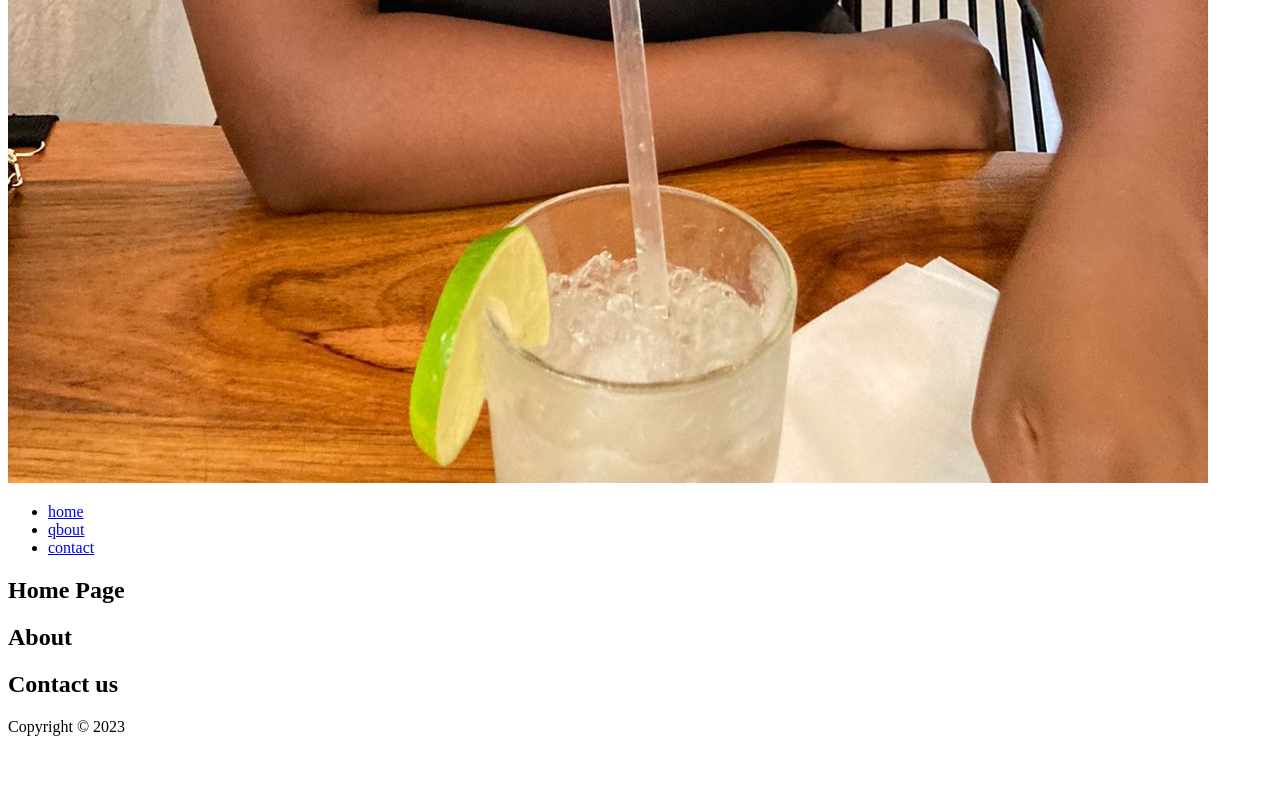
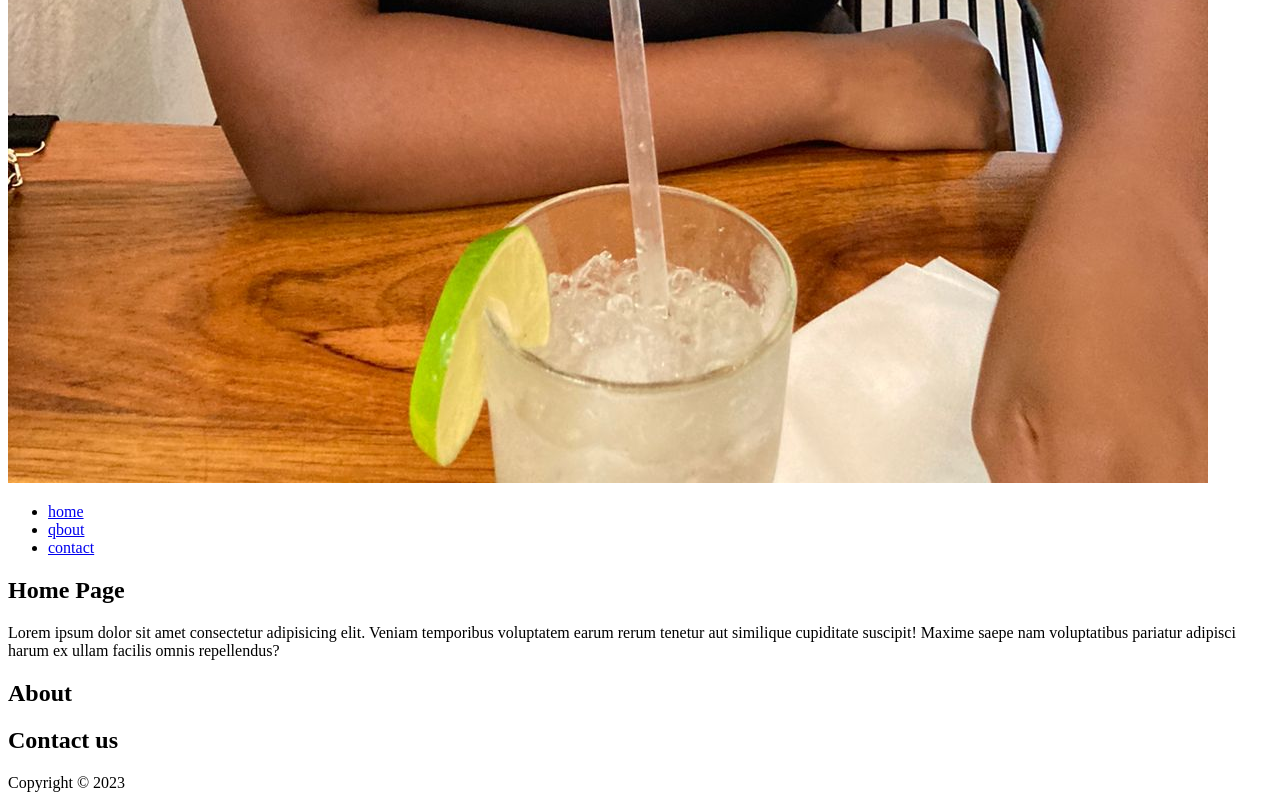
Before and after one commit to Siyamanga-zw/practicefile20-04-repo, a plain HTML site: page index.html in a window 1280 px wide. Shown: the part 1125-1925 px from the top of the page. Before the commit the page ends 1869 px from the top, so only its background shows below. Drawn offline with Linux system fonts and the light colour scheme.

Commit message:
added lorem

```diff
--- a/index.html
+++ b/index.html
@@ -20,6 +20,9 @@
     </header>
         <main>
             <section id="home"><h2>Home Page</h2>
+                <p>Lorem ipsum dolor sit amet consectetur adipisicing elit. Veniam temporibus voluptatem earum rerum tenetur aut similique cupiditate suscipit! Maxime saepe nam voluptatibus pariatur adipisci harum ex ullam facilis omnis repellendus?
+                </p>
+
 
             </section>
             <section id="about"><h2>About</h2>
```
